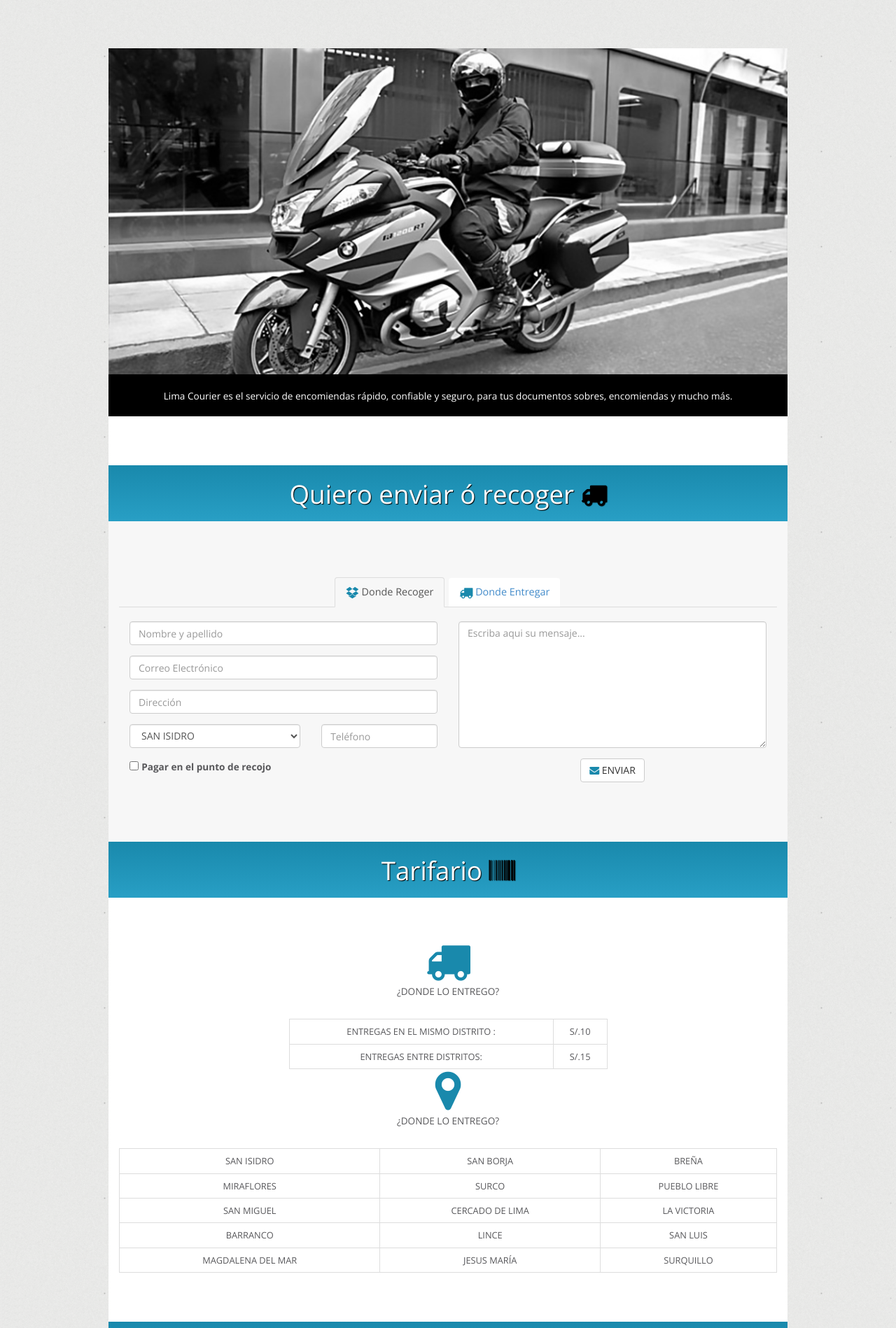
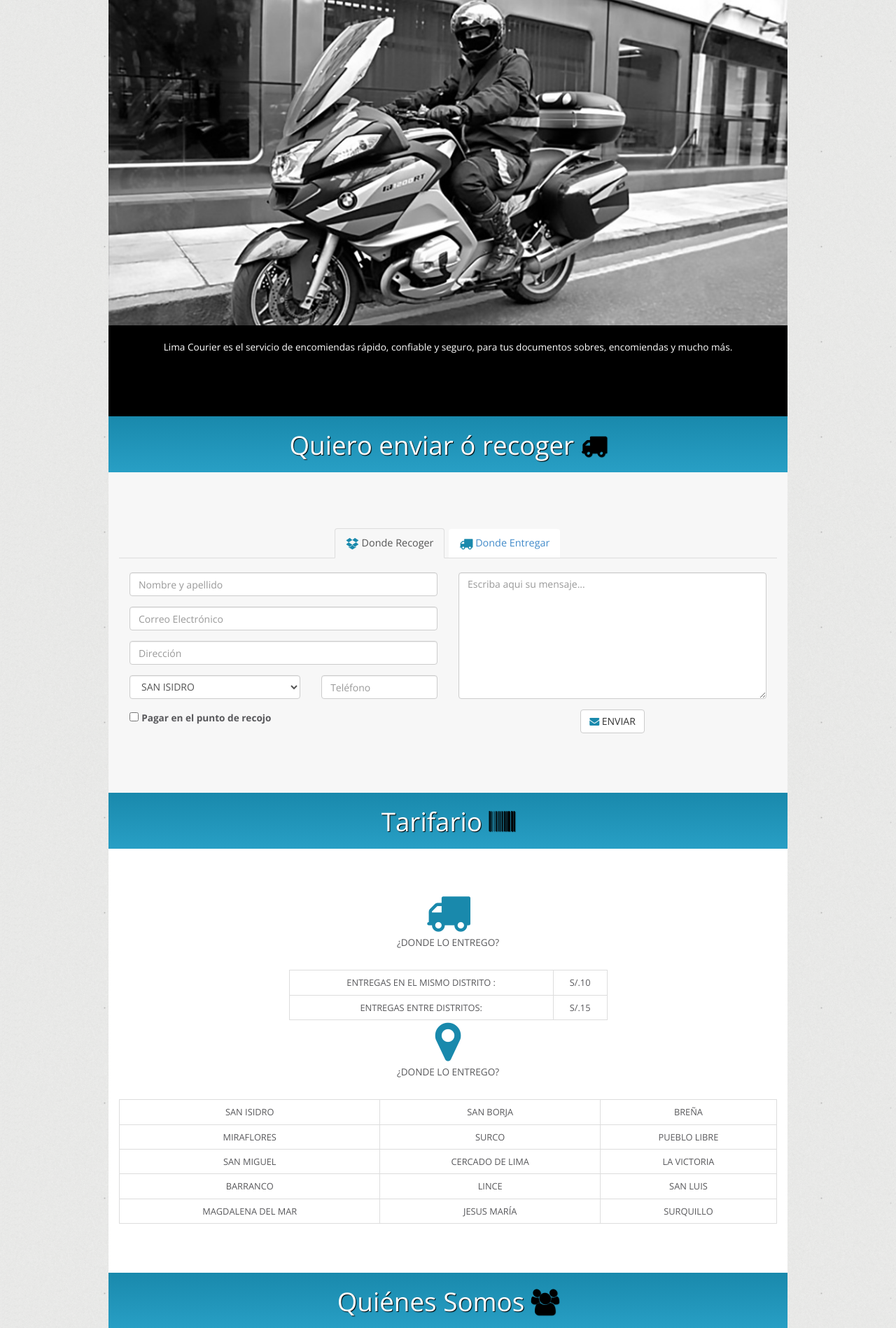
Before and after one commit to OscarSith/lima-courier, a PHP site: page / in a window 1280 px wide. Shown: the part 71-1969 px from the top of the page at 70% size. Run offline with PHP 8.4, Linux system fonts and the light colour scheme; some libraries are stand-ins or nearby versions.

Commit message:
Corregido el alto de la imagen del home y otro detalle

```diff
--- a/css/style.css
+++ b/css/style.css
@@ -97,7 +97,7 @@ img {
 }
 
 #slide1{
-	margin-top: 140px
+	margin-top: 70px
 }
 #slide1 h1 {
 	font-size: 3.8em;
@@ -153,6 +153,9 @@ img {
 	color: #FFF;
 	text-shadow: #000 1px 1px 1px;
 	padding-top: 15px;
+}
+.bg-black {
+	background-color: #000
 }
 .black {
 	color: #000 !important
--- a/index.html
+++ b/index.html
@@ -65,7 +65,7 @@
 	</section>
 	<section class="slide" id="slide2" data-slide="2">
 		<div class="container clearfix">
-			<div class="h56 bg-white"></div>
+			<div class="h56 bg-black"></div>
 			<div class="content grid_12 bg-gray-light">
 				<div class="mb20 middle-panel">
 					<p>Quiero enviar ó recoger
```
